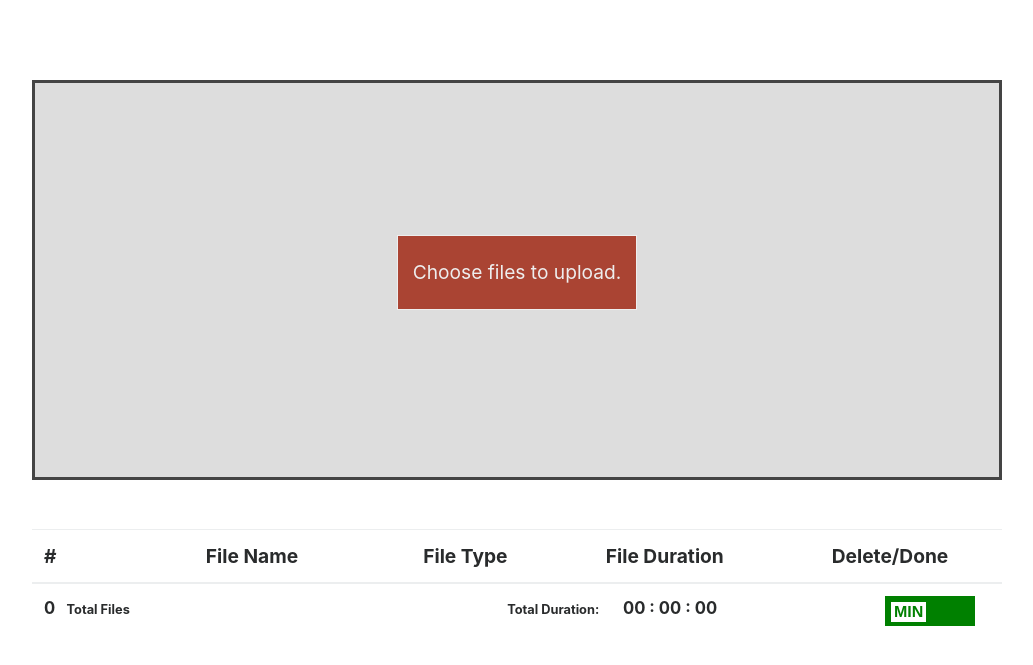
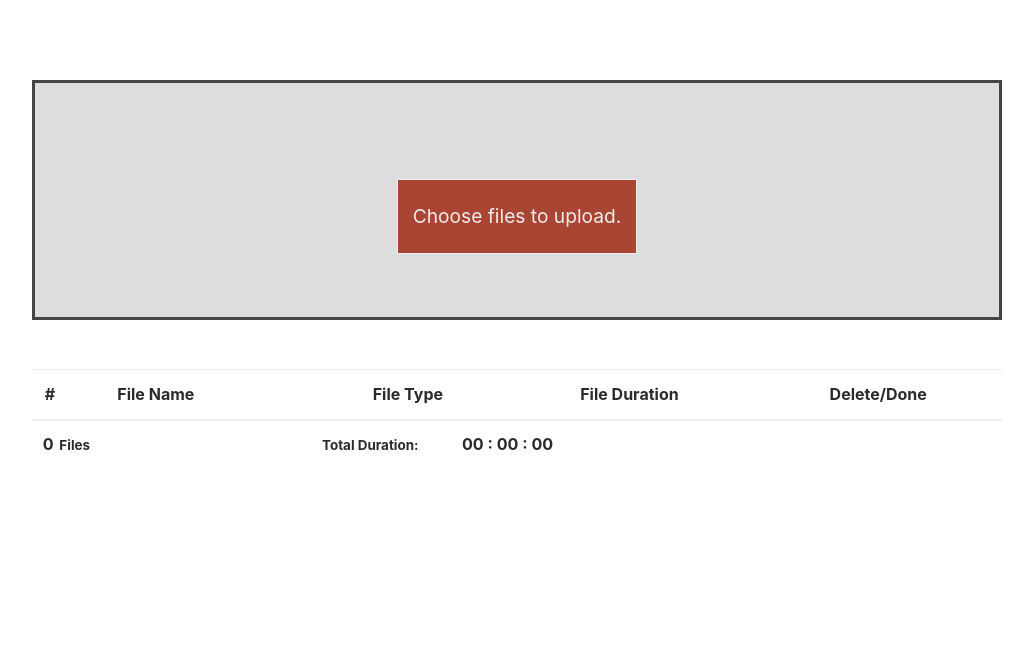
Before and after one commit to rdhammack88/Media-Duration-Calculator, a PHP site: page / in a window 1280 px wide. Shown: the top 665 px of the page, without its empty margins (123-1156 px from the left). Run offline with PHP 8.4, Linux system fonts and the light colour scheme; lists and menus that the app fills with data are empty; some libraries are stand-ins or nearby versions.

Commit message:
Style updates, Drag and Drop feature added

```diff
--- a/index.php
+++ b/index.php
@@ -79,11 +79,11 @@
         		<tbody id="file-info"></tbody>
                 <tfoot>
                     <tr>
-                        <th scope="col"><span id="totalFileCount">0</span> Total Files</th>
-                        <th scope="col"></th>
+                        <th scope="col" colspan="2"><span id="totalFileCount">0</span> Files</th>
                         <!-- <th scope="col"></th> -->
-                        <th scope="col" colspan="2">Total Duration: <span id="totalDuration">00 : 00 : 00</span></th>
-                        <th scope="col" class="timeFormat">
+                        <!-- <th scope="col"></th> -->
+                        <th scope="col" colspan="3">Total Duration: <span id="totalDuration">00 : 00 : 00</span></th>
+                        <!-- <th scope="col" class="timeFormat"> -->
                             <!-- <input type="checkbox" name="timeFormat" value="minutes" checked>
                             <input type="checkbox" name="seconds" value="seconds">
 
@@ -92,11 +92,11 @@
                             <span class="minutes activeFormat">M</span> /
                             <span class="seconds">S</span> -->
 
-                            <label for="formatToggle" class="format-toggle">
+                            <!-- <label for="formatToggle" class="format-toggle">
                               <input type="checkbox" id="formatToggle" class="format-toggle__input"  name="timeFormat" value="minutes" checked/>
                               <span class="format-toggle__button"></span>
-                            </label>
-                        </th>
+                            </label> -->
+                        <!-- </th> -->
                     </tr>
                 </tfoot>
         	</table>
--- a/js/app.js
+++ b/js/app.js
@@ -132,8 +132,8 @@ $('document').ready(function() {
         for(var i = 0; i < this.files.length; i++) {
             if(fileNamesList.includes(this.files[i].name)) {
                 continue;
-            } else {
-                var fileList = fileInfo.getFileDuration(this.files[i], i, ++totalFileCount, this.files[i]);
+            } else { //var fileList =
+                fileInfo.getFileDuration(this.files[i], i, ++totalFileCount, this.files[i]);
                 // console.log(durTotal);
                 // var duration = fileList[i].duration;
                 // var that = this.files[i];
@@ -210,14 +210,30 @@ $('document').ready(function() {
     });
 
     $('#file-drop').on('drop', function(e) {
+                    console.log('dropped');
         if(e.originalEvent.dataTransfer){
             if(e.originalEvent.dataTransfer.files.length) {
                 e.preventDefault();
                 e.stopPropagation();
                 /*UPLOAD FILES HERE*/
+                console.log(e.originalEvent.dataTransfer.files);
+                console.log('dropped');
+                // upload(e.originalEvent.dataTransfer.files);
 
-                console.log('dropped');
-                upload(e.originalEvent.dataTransfer.files);
+
+                var totalFileCount = $('table > tbody > tr:last-of-type > th').html();
+                if(!totalFileCount) {
+                    totalFileCount = 0;
+                }
+                for(var i = 0; i < e.originalEvent.dataTransfer.files.length; i++) {
+                    if(fileNamesList.includes(e.originalEvent.dataTransfer.files[i].name)) {
+                        continue;
+                    } else { //var fileList =
+                        fileInfo.getFileDuration(e.originalEvent.dataTransfer.files[i], i, ++totalFileCount, e.originalEvent.dataTransfer.files[i]);
+                        fileNamesList.push(e.originalEvent.dataTransfer.files[i].name);
+                    }
+                }
+                $('#totalFileCount').text(`${totalFileCount} `);
             }
         }
     });
--- a/styles/css/main.css
+++ b/styles/css/main.css
@@ -1,14 +1,13 @@
 body {
-  padding-top: 5rem; }
-
-.starter-template {
-  padding: 3rem 1.5rem;
-  text-align: center; }
+  padding: 0;
+  margin: 0;
+  padding-top: 5rem;
+  font-size: 16px; }
 
 .container {
   max-width: 1000px; }
   .container .file-load {
-    height: 50vh;
+    height: 30vh;
     max-height: 600px;
     border: 3px solid #444;
     background-color: #ddd;
@@ -37,18 +36,28 @@ body {
             padding: 22px 15px;
             font-size: 1.2em;
             cursor: pointer;
-            margin-top: calc(50vh / 2 - 5%); }
+            margin-top: calc(30% / 2 - 5%); }
         .container .file-load .file-drop form input#multimedia_upload {
           opacity: 0;
           display: none; }
+  .container table {
+    /* Bootstrap Overwrite */ }
+    .container table.table td, .container table.table th {
+      padding: 0.8em !important; }
     .container table thead {
-    font-size: 1.2em; }
+      font-size: 1em;
+      border-bottom: 1px solid #e3442d; }
+      .container table thead th {
+        vertical-align: middle; }
         .container table thead th:nth-child(n+3) {
           text-align: center; }
     .container table tbody {
       color: #ddd; }
       .container table tbody tr:hover {
         cursor: move; }
+      .container table tbody tr > td:nth-child(2) {
+        word-wrap: break-word;
+        word-spacing: 2%; }
       .container table tbody > tr > td:not(:first-of-type) {
         text-align: center; }
       .container table tbody > tr > td.icons [type=button] {
@@ -62,20 +71,20 @@ body {
           margin-right: 25px; }
       .container table tbody td {
         color: red;
-      font-size: 1em; }
+        font-size: 0.9em;
+        vertical-align: middle; }
     .container table tfoot {
       border-top: 1px solid #e3442d;
-    font-size: 0.8em; }
+      font-size: 1.2em;
+      padding: 0.75rem; }
       .container table tfoot #totalFileCount, .container table tfoot #totalDuration {
-      font-size: 1.3em;
-      margin-right: 6%; }
+        font-size: 1.2em;
+        margin-right: 1%; }
       .container table tfoot #totalDuration {
         margin-left: 6%; }
-    .container table tfoot tr th:nth-child(3) {
-      text-align: right;
-      padding-right: 40px; }
-    .container table tfoot tr th:last-of-type {
-      text-align: right; }
+      .container table tfoot tr th {
+        vertical-align: bottom;
+        font-size: 70%; }
       .container table tfoot input[type=checkbox] {
         visibility: hidden;
         display: none; }
--- a/styles/sass/main.sass
+++ b/styles/sass/main.sass
@@ -1,17 +1,16 @@
 body
+	padding: 0
+	margin: 0
 	padding-top: 5rem
+	font-size: 16px
 
-
-.starter-template
-	padding: 3rem 1.5rem
-	text-align: center
 
 
 .container
 	max-width: 1000px
 
 	.file-load
-		height: 50vh
+		height: 30vh
 		max-height: 600px
 		border: 3px solid #444
 		background-color: #ddd
@@ -49,7 +48,7 @@ body
 						// min-width: 150px
 						font-size: 1.2em
 						cursor: pointer
-						margin-top: calc(50vh / 2 - 5%)
+						margin-top: calc(30% / 2 - 5%)
 
 				input#multimedia_upload
 					opacity: 0
@@ -57,12 +56,23 @@ body
 
 
 	table
+		/* Bootstrap Overwrite */
+		&.table td, &.table th
+			padding: .8em !important
+			// vertical-align: bottom !important
+
 		thead
-			font-size: 1.2em
-			// border-bottom: 1px solid #e3442d
+			font-size: 1em
+			border-bottom: 1px solid #e3442d
 
-			th:nth-child(n+3)
-				text-align: center
+			th
+				vertical-align: middle
+				// text-align: center
+
+				&:nth-child(n+3)
+					text-align: center
+				// &:nth-child(1)
+					text-align: left
 
 		tbody
 			color: #ddd
@@ -70,6 +80,11 @@ body
 
 			tr:hover
 				cursor: move
+
+			tr > td:nth-child(2)
+				word-wrap: break-word
+				word-spacing: 2%
+				// word-break: break-all
 
 
 			> tr > td:not(:first-of-type)
@@ -90,26 +105,32 @@ body
 
 			td
 				color: red
-				font-size: 1em
+				font-size: .9em
+				vertical-align: middle
 
 		tfoot
 			border-top: 1px solid #e3442d
-			font-size: .8em
+			font-size: 1.2em
+			padding: .75rem
 
 			#totalFileCount
-				font-size: 1.3em
-				margin-right: 6%
+				font-size: 1.2em
+				margin-right: 1%
 
 			#totalDuration
 				@extend #totalFileCount
 				margin-left: 6%
 
-			tr th:nth-child(3)
-				text-align: right
-				padding-right: 40px
+			tr th
+				vertical-align: bottom
+				font-size: 70%
+
+			// tr th:nth-child(3)
+			// 	text-align: right
+			// 	padding-right: 40px
 
 			tr th:last-of-type
-				text-align: right
+				// text-align: center
 
 			input[type=checkbox]
 				visibility: hidden
```
Also changed, not shown: 1 other file. Lines whose indentation alone changed are shown as unchanged.
